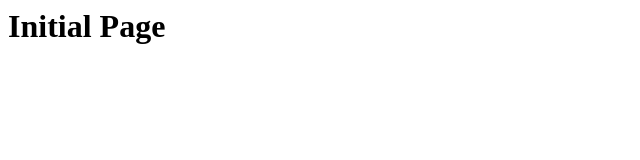
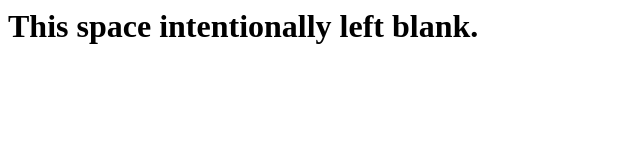
Before and after one commit to b4youleap/b4youleap.github.io, a plain HTML site: page index.html in a window 1280 px wide. Shown: the whole page, without its empty margins (0-640 px from the left). Drawn offline with Linux system fonts and the light colour scheme.

Commit message:
Update index.html
Funny... haha.

```diff
--- a/index.html
+++ b/index.html
@@ -1,6 +1,6 @@
 <!DOCYPE html>
 <html>
   <body>
-    <h1>Initial Page</h1>
+    <h1>This space intentionally left blank.</h1>
   </body>
 </html>
```
